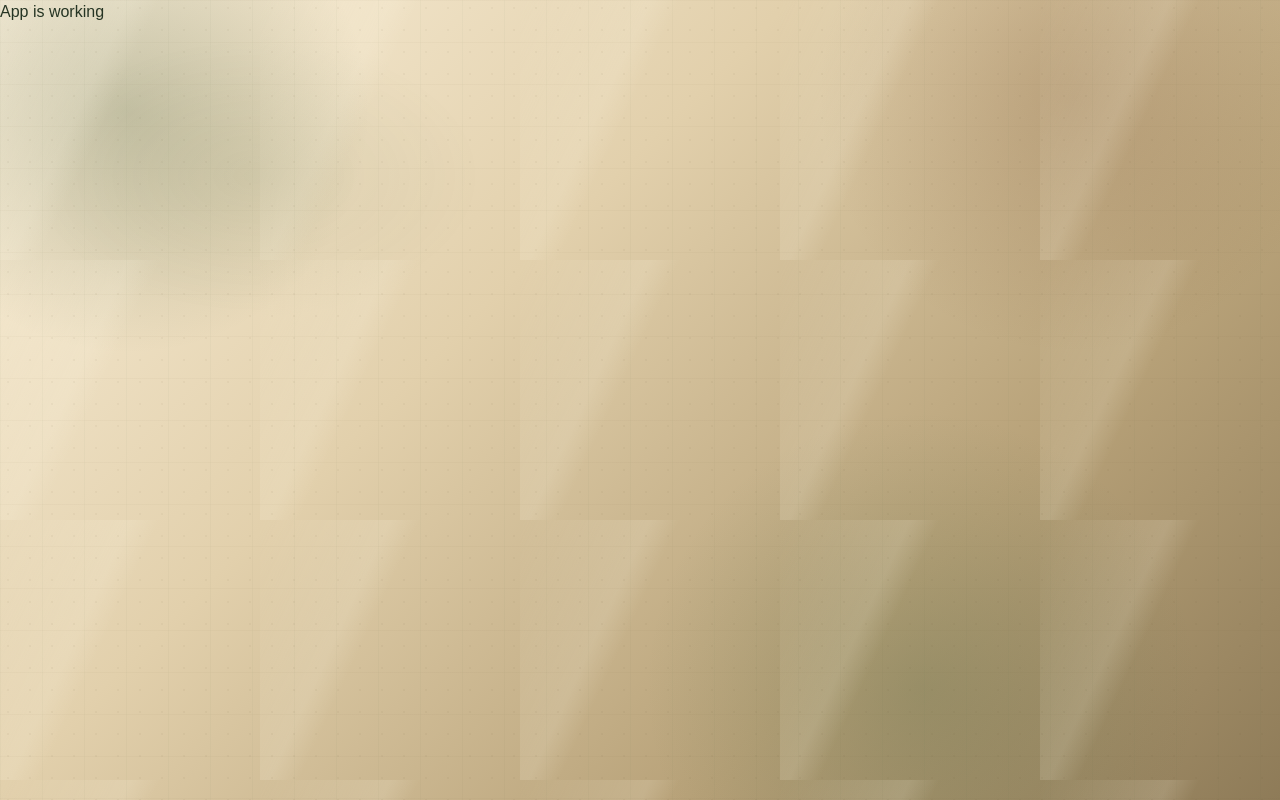
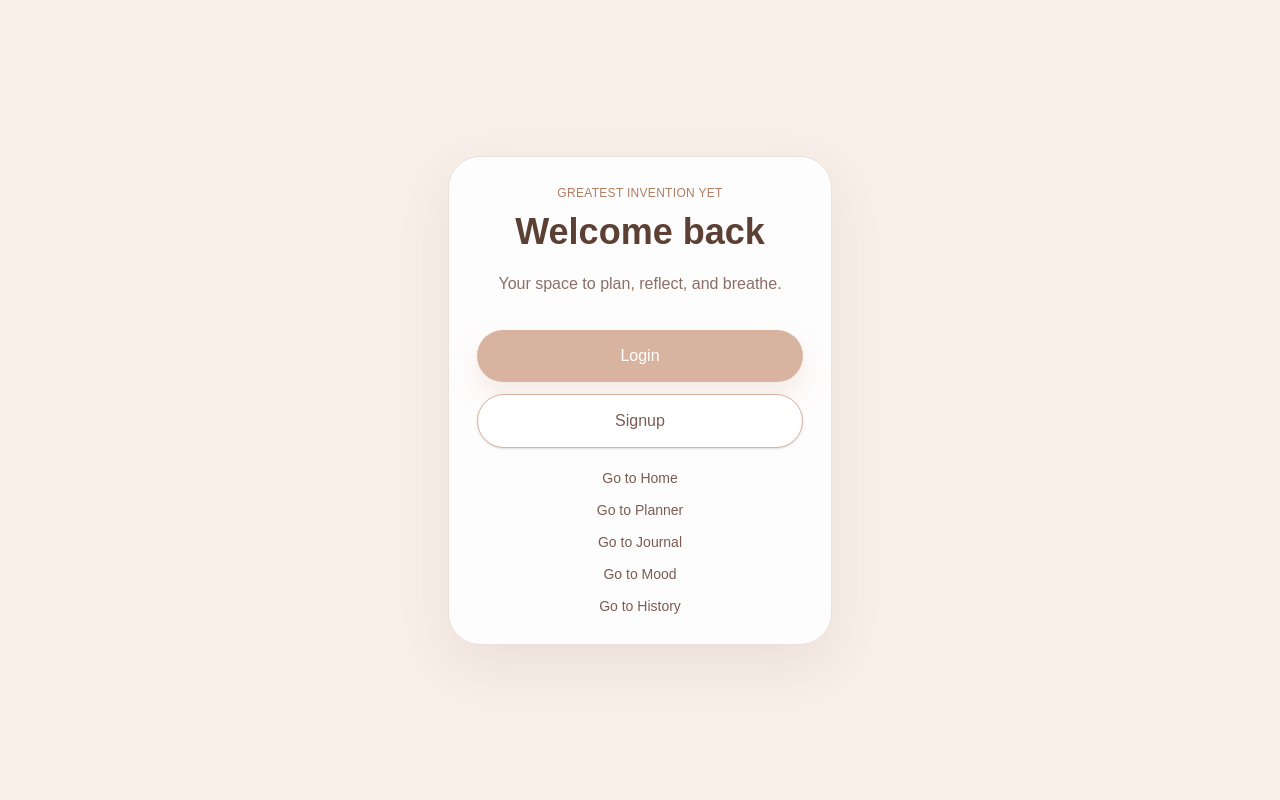
Before and after one commit to CooperL9/My-Platform, a Next.js app: page / in a window 1280 px wide. Built offline with nearby package versions, Linux system fonts and the light colour scheme.

Commit message:
restore homepage

```diff
--- a/src/app/page.tsx
+++ b/src/app/page.tsx
@@ -1,3 +1,70 @@
-export default function Home() {
-  return <h1>App is working</h1>;
+import Link from "next/link";
+import { ui } from "./stylePatterns";
+
+export default function LandingPage() {
+  return (
+    <main className={`${ui.centeredPage} flex items-center justify-center`}>
+      <div className={`${ui.authCard} text-center`}>
+        <p className={ui.eyebrow}>Greatest Invention Yet</p>
+        <h1 className="mb-4 text-4xl font-semibold leading-tight text-[#5c4033]">
+          Welcome back
+        </h1>
+
+        <p className="mx-auto mb-8 max-w-md leading-7 text-[#8b6f65]">
+          Your space to plan, reflect, and breathe.
+        </p>
+
+        <div className="flex w-full flex-col gap-3">
+          <Link
+            href="/login"
+            className={`${ui.primaryButton} px-6 py-3.5 text-center`}
+          >
+            Login
+          </Link>
+
+          <Link
+            href="/signup"
+            className={`${ui.secondaryButton} px-6 py-3.5 text-center`}
+          >
+            Signup
+          </Link>
+
+          <Link
+            href="/home"
+            className="mt-2 text-center text-sm font-medium text-[#7c5c52]"
+          >
+            Go to Home
+          </Link>
+
+          <Link
+            href="/planner"
+            className="text-center text-sm font-medium text-[#7c5c52]"
+          >
+            Go to Planner
+          </Link>
+
+          <Link
+            href="/journal"
+            className="text-center text-sm font-medium text-[#7c5c52]"
+          >
+            Go to Journal
+          </Link>
+
+          <Link
+            href="/mood"
+            className="text-center text-sm font-medium text-[#7c5c52]"
+          >
+            Go to Mood
+          </Link>
+
+          <Link
+            href="/history"
+            className="text-center text-sm font-medium text-[#7c5c52]"
+          >
+            Go to History
+          </Link>
+        </div>
+      </div>
+    </main>
+  );
 }
```
